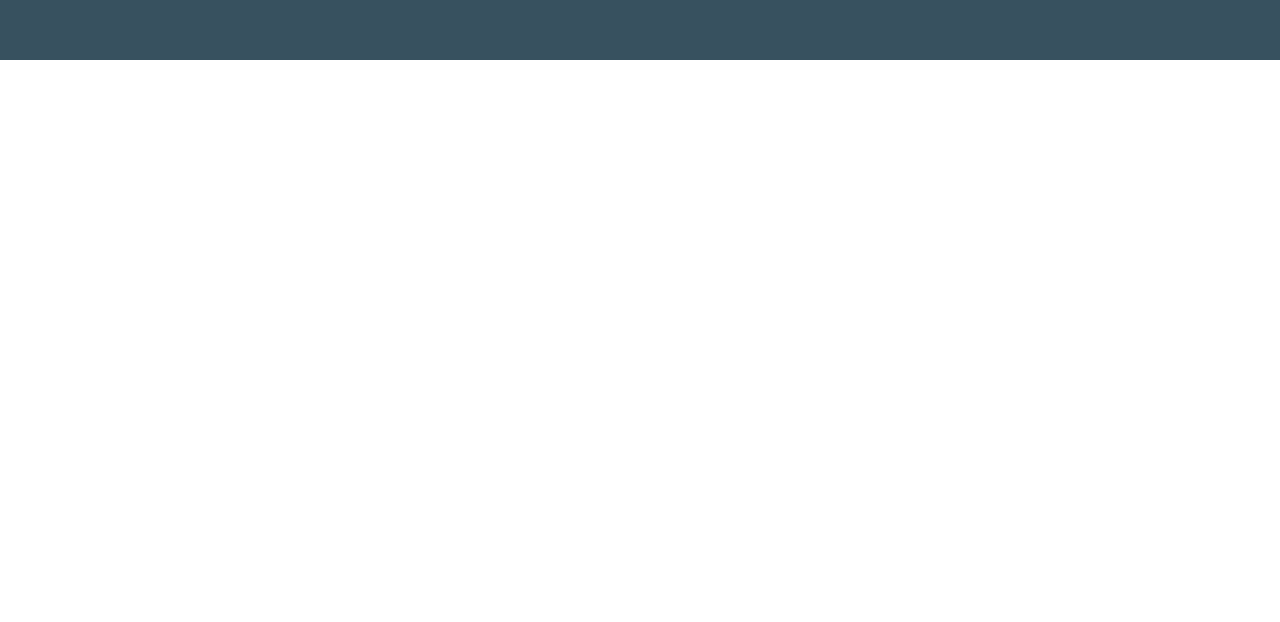
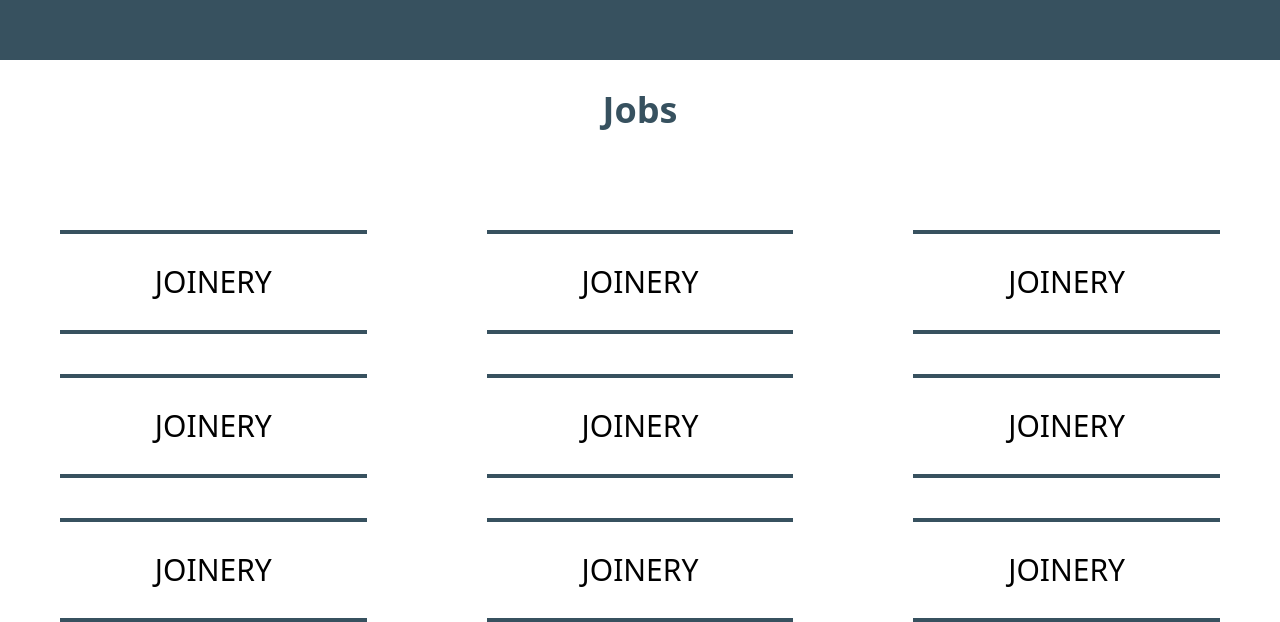
Before and after one commit to robertopne123/charmedrecruitment, a Next.js app: page / in a window 1280 px wide. Shown: the part 2077-2699 px from the top of the page. Before the commit the page ends 2137 px from the top, so only its background shows below. Built offline with nearby package versions, Linux system fonts and the light colour scheme.

Commit message:
INDEX mostly finished still no functionality

```diff
--- a/Components/jobcard.js
+++ b/Components/jobcard.js
@@ -7,7 +7,7 @@ export const JobCard = (props) => {
     // <Link>
     //   <a>
     <div className=" mx-auto p-[30px] flex flex-col relative w-[400px] h-[400px] drop-shadow-lg  ">
-      <div className="relative h-full w-[400px] ">
+      <div className="relative h-full w-[340px] ">
         <Image src={props.image} alt="" layout="fill" objectFit="cover" />
       </div>
       <div className="absolute w-[100%] h-[100%] flex flex-col justify-center">
--- a/pages/index.js
+++ b/pages/index.js
@@ -104,9 +104,9 @@ export default function Home() {
           </div>
         </div>
       </div>
-      <div className="w-full h-[550px] bg-primary grid grid-cols-3">
+      <div className="w-full h-[550px] bg-primary grid grid-cols-1  md:grid-cols-2 lg:grid-cols-3">
         <div className="col-span-3 ">
-          <h2 className="text-center text-white text-4xl w-[100%] mt-[30px]">
+          <h2 className="text-center font-bold text-white text-4xl w-[100%] mt-[30px]">
             TRENDING JOBS
           </h2>
         </div>
@@ -121,7 +121,59 @@ export default function Home() {
           {" "}
           <JobCard image="/laptopguy.png" name="laptopguy" />
         </div>
-        <div className=""></div>
+        <div className="col-span-3 "></div>
+      </div>
+      <div className="grid grid-cols-3 gap-y-[40px]">
+        <div className="col-span-3">
+          <h2 className="text-center text-primary font-bold text-4xl w-[100%] mt-[30px] mb-[60px]">
+            Jobs
+          </h2>
+        </div>
+        <div className="mx-[60px]">
+          <div className=" border-y-4 border-primary hover:bg-primary hover:text-white">
+            <h2 className="text-center py-[30px] text-3xl ">JOINERY</h2>
+          </div>
+        </div>
+        <div className="mx-[60px]">
+          <div className=" border-y-4 border-primary hover:bg-primary hover:text-white">
+            <h2 className="text-center py-[30px] text-3xl ">JOINERY</h2>
+          </div>
+        </div>
+        <div className="mx-[60px]">
+          <div className=" border-y-4 border-primary hover:bg-primary hover:text-white">
+            <h2 className="text-center py-[30px] text-3xl ">JOINERY</h2>
+          </div>
+        </div>
+        <div className="mx-[60px]">
+          <div className=" border-y-4 border-primary hover:bg-primary hover:text-white">
+            <h2 className="text-center py-[30px] text-3xl ">JOINERY</h2>
+          </div>
+        </div>
+        <div className="mx-[60px]">
+          <div className=" border-y-4 border-primary hover:bg-primary hover:text-white">
+            <h2 className="text-center py-[30px] text-3xl ">JOINERY</h2>
+          </div>
+        </div>
+        <div className="mx-[60px]">
+          <div className=" border-y-4 border-primary hover:bg-primary hover:text-white">
+            <h2 className="text-center py-[30px] text-3xl ">JOINERY</h2>
+          </div>
+        </div>
+        <div className="mx-[60px]">
+          <div className=" border-y-4 border-primary hover:bg-primary hover:text-white">
+            <h2 className="text-center py-[30px] text-3xl ">JOINERY</h2>
+          </div>
+        </div>
+        <div className="mx-[60px]">
+          <div className=" border-y-4 border-primary hover:bg-primary hover:text-white">
+            <h2 className="text-center py-[30px] text-3xl ">JOINERY</h2>
+          </div>
+        </div>
+        <div className="mx-[60px]">
+          <div className=" border-y-4 border-primary hover:bg-primary hover:text-white">
+            <h2 className="text-center py-[30px] text-3xl ">JOINERY</h2>
+          </div>
+        </div>
       </div>
     </div>
   );
```
